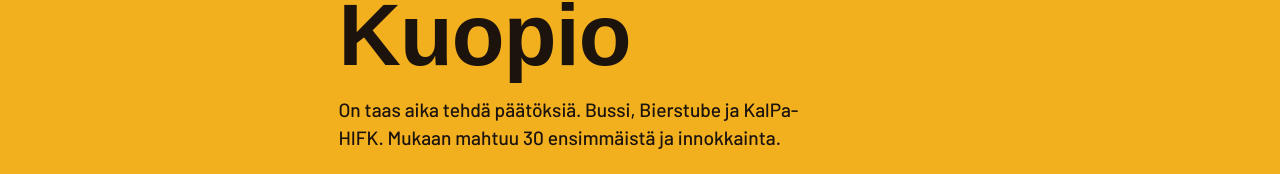
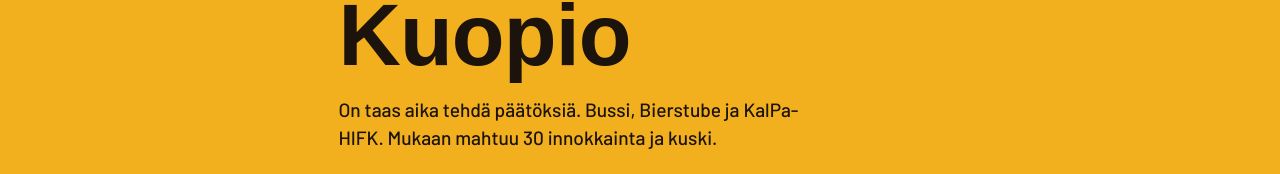
Before and after one commit to AkamonVellu/TattiTour, a plain HTML site: page index.html in a window 1280 px wide. Shown: the part 226-400 px from the top of the page. Drawn offline with Linux system fonts and the light colour scheme; no server answers; a web font is replaced by a local one.

Commit message:
Update lede paragraph to include 'kuski'

```diff
--- a/index.html
+++ b/index.html
@@ -198,7 +198,7 @@ footer p{margin:0 0 .4rem}
       <p class="date">Lauantaina 26.12.2026<small>Joensuu, Kuopio ja takaisin</small></p>
     </div>
     <h1>Tatti &amp; Tour de Kuopio</h1>
-    <p class="lede">On taas aika tehdä päätöksiä. Bussi, Bierstube ja KalPa-HIFK. Mukaan mahtuu 30 ensimmäistä ja innokkainta.</p>
+    <p class="lede">On taas aika tehdä päätöksiä. Bussi, Bierstube ja KalPa-HIFK. Mukaan mahtuu 30 innokkainta ja kuski.</p>
     <div class="card tally">
       <div class="mug" aria-hidden="true"><div class="glass"><div class="fill" id="fill"></div></div></div>
       <div class="tally-body">
```
